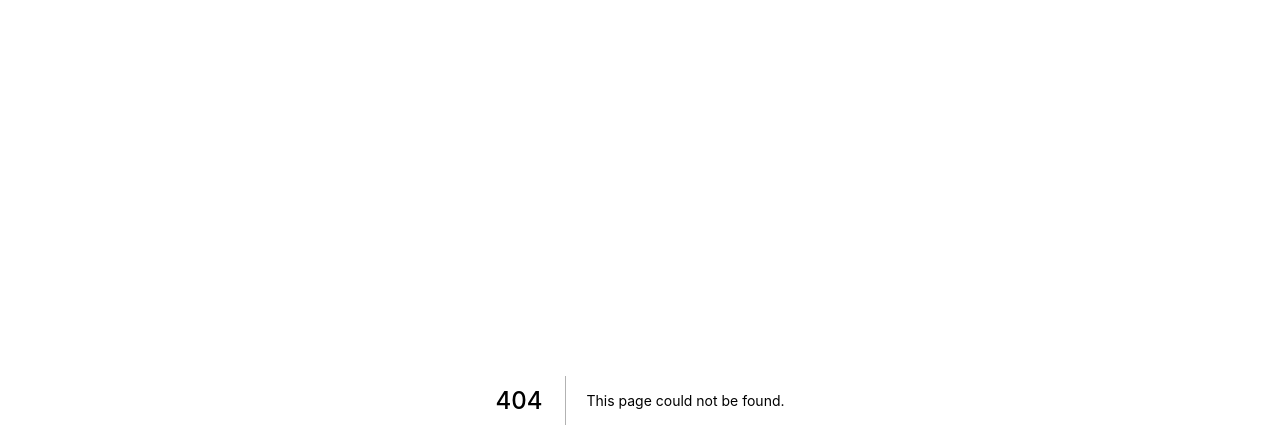
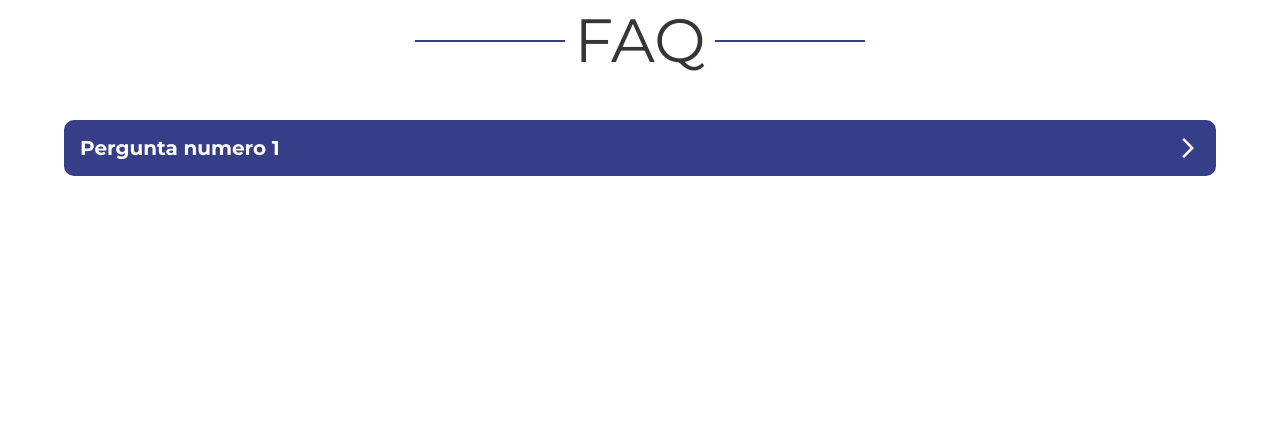
Before and after one commit to Developers-Dome/omegacom-intercomunicadores, a Next.js app: page /faq in a window 1280 px wide. Before the commit this address had no page. Shown: the top 448 px of the page. Built offline with nearby package versions, Linux system fonts and the light colour scheme.

Commit message:
feat: cria pagina faq com accordion component

```diff
--- a/package.json
+++ b/package.json
@@ -8,6 +8,10 @@
     "lint": "next lint"
   },
   "dependencies": {
+    "@emotion/react": "^11.9.0",
+    "@emotion/styled": "^11.8.1",
+    "@mui/icons-material": "^5.6.2",
+    "@mui/material": "^5.6.3",
     "@types/styled-components": "^5.1.20",
     "next": "12.0.8",
     "react": "17.0.2",
--- /dev/null
+++ b/src/components/AccordionContainer/Accordion/index.tsx
@@ -0,0 +1,69 @@
+import * as React from "react";
+import { styled } from "@mui/material/styles";
+import ArrowForwardIosSharpIcon from "@mui/icons-material/ArrowForwardIosSharp";
+import MuiAccordion, { AccordionProps } from "@mui/material/Accordion";
+import MuiAccordionSummary, {
+  AccordionSummaryProps,
+} from "@mui/material/AccordionSummary";
+import MuiAccordionDetails from "@mui/material/AccordionDetails";
+
+import c from "@styles/colors.json";
+import { Container } from "./styles";
+
+const AccordionContainer = styled((props: AccordionProps) => (
+  <MuiAccordion disableGutters elevation={0} square {...props} />
+))(() => ({
+  "&:not(:last-child)": {
+    borderBottom: 0,
+  },
+  "&:before": {
+    display: "none",
+  },
+}));
+
+const AccordionSummary = styled((props: AccordionSummaryProps) => (
+  <MuiAccordionSummary
+    expandIcon={
+      <ArrowForwardIosSharpIcon sx={{ fontSize: "1.5rem", color: "white" }} />
+    }
+    {...props}
+  />
+))(() => ({
+  backgroundColor: c.primary300,
+  flexDirection: "row",
+  borderRadius: "10px",
+  "& .MuiAccordionSummary-expandIconWrapper.Mui-expanded": {
+    transform: "rotate(90deg)",
+  },
+}));
+
+const AccordionDetails = styled(MuiAccordionDetails)(() => ({
+  padding: "30px 20px",
+  margin: "-6px 0",
+  borderBottomRightRadius: "10px",
+  borderBottomLeftRadius: "10px",
+  border: `1px solid ${c.primary300}`,
+  boxShadow: "0px 5px 10px rgba(0, 0, 0, 0.2)",
+}));
+
+interface AccordionComponentProps {
+  title: string;
+  description: string;
+}
+
+export function Accordion({ title, description }: AccordionComponentProps) {
+  return (
+    <>
+      <Container>
+        <AccordionContainer>
+          <AccordionSummary aria-controls="panel1d-content" id="panel1d-header">
+            <h3>{title}</h3>
+          </AccordionSummary>
+          <AccordionDetails>
+            <p>{description}</p>
+          </AccordionDetails>
+        </AccordionContainer>
+      </Container>
+    </>
+  );
+}
--- /dev/null
+++ b/src/components/AccordionContainer/Accordion/styles.ts
@@ -0,0 +1,22 @@
+import styled from "styled-components";
+
+import c from "@styles/colors.json";
+import f from "@styles/typograph.json";
+
+export const Container = styled.div`
+
+  & h3 {
+    font-family: Montserrat , sans-serif;
+    font-size: ${f.h5.fontSize};
+    line-height: ${f.h5.lineHeight};
+    font-weight: ${f.h5.fontWeight.bold};
+    color: ${c.white};
+  }
+
+  & p {
+    font-family: Montserrat , sans-serif;
+    font-size: ${f.paragraphSmall.fontSize};
+    line-height: ${f.paragraphSmall.lineHeight};
+    color: ${c.neutral500};
+  }
+`
--- /dev/null
+++ b/src/components/AccordionContainer/index.tsx
@@ -0,0 +1,15 @@
+import React from "react";
+
+import { Container } from "./styles";
+
+import { Title } from "@components/Title";
+import { Accordion } from "./Accordion";
+
+export function AccordionContainer() {
+  return (
+    <Container>
+      <Title>FAQ</Title>
+      <Accordion title="Pergunta numero 1" description="Descrição" />
+    </Container>
+  );
+}
--- /dev/null
+++ b/src/components/AccordionContainer/styles.ts
@@ -0,0 +1,16 @@
+import styled from "styled-components";
+
+export const Container = styled.div`
+  max-width: 1440px;
+
+  padding: 0 5%;
+  margin: 0 auto;
+
+  display: flex;
+  flex-direction: column;
+  gap: 20px;
+
+  @media (min-width: 1024px) {
+    gap: 40px;
+  }
+`
--- /dev/null
+++ b/src/pages/faq.tsx
@@ -0,0 +1,24 @@
+// Libs
+import React from "react";
+import Head from "next/head";
+import type { NextPage } from "next";
+
+// Styles
+
+// Images
+
+// Components
+import { AccordionContainer } from "@components/AccordionContainer";
+
+const FAQ: NextPage = () => {
+  return (
+    <>
+    <Head>
+      <title>FAQ</title>
+    </Head>
+    <AccordionContainer />
+    </>
+  );
+};
+
+export default FAQ;
```
Also changed, not shown: 1 other file (tests, documents, lock files or other folders).
